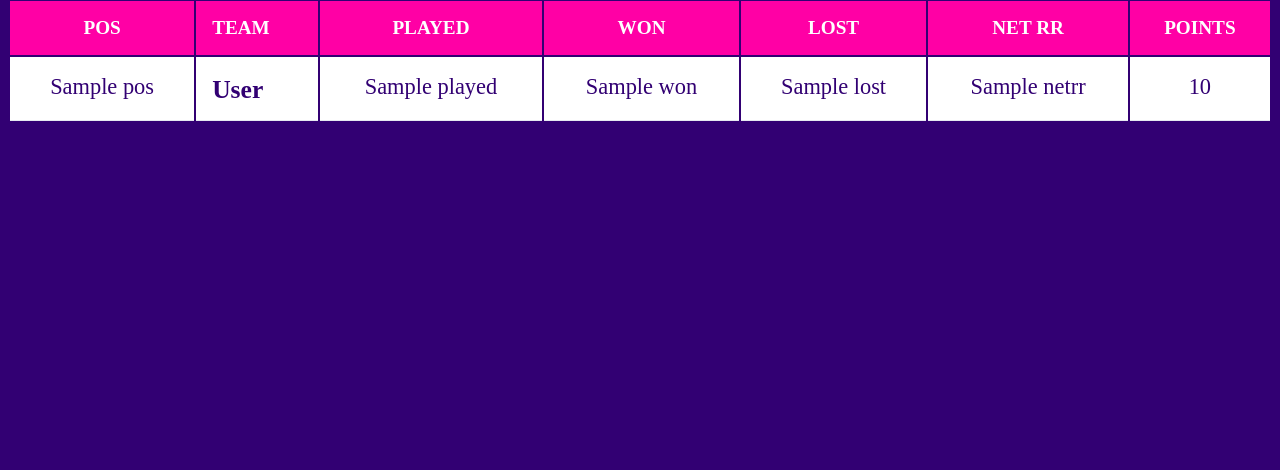
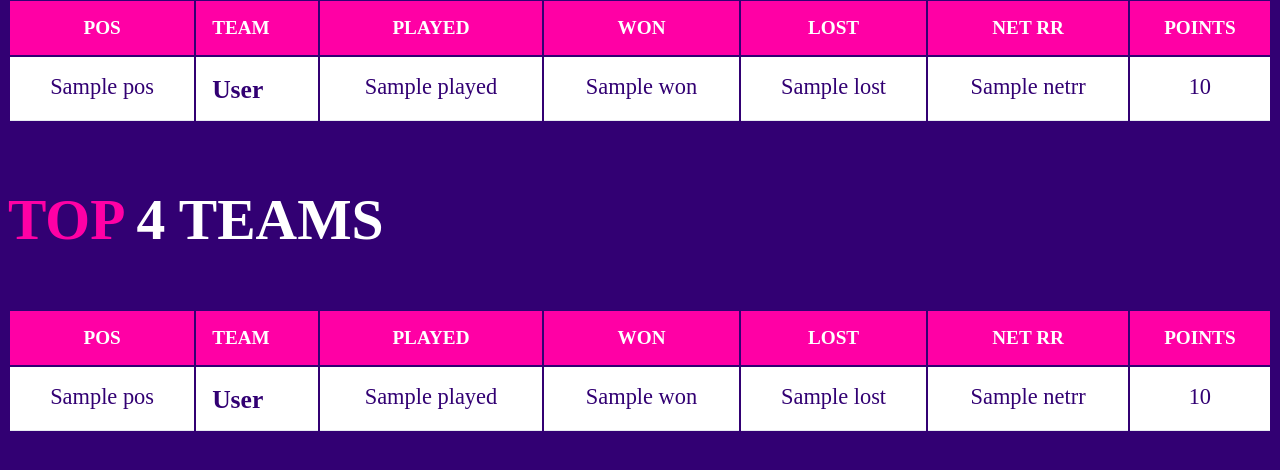
Before and after one commit to IEEE-VIT/Howzat, a Flask app: template templates/standings.html in a window 1280 px wide. Shown: the part 181-651 px from the top of the page. Run offline with Flask 3, Linux system fonts and the light colour scheme; the template is opened without the code that fills it: most values are stand-ins (such as "Sample title", 1, 10 or a date in 2020).

Commit message:
top 4 teams

```diff
--- a/templates/standings.html
+++ b/templates/standings.html
@@ -64,5 +64,51 @@
                         {%endfor%}
                 </tbody>
             </table>
+            <h3 class="standings__subtitle">
+                <span>Top</span> 4 Teams
+            </h3>
+
+            <table class="table">
+                <thead>
+                    <tr class="table-head">
+                        <th class="table-head__cell">Pos</th>
+                        <th class="table-head__cell u-text-left">Team</th>
+                        <th class="table-head__cell u-hide-phablet">Played</th>
+                        <th class="table-head__cell u-show-phablet">PLD</th>
+                        <th class="table-head__cell u-hide-phablet">Won</th>
+                        <th class="table-head__cell u-hide-phablet">Lost</th>
+                        <th class="table-head__cell u-hide-desktop">N/R</th>
+                        <th class="table-head__cell u-hide-desktop">Tied</th>
+                        <th class="table-head__cell u-hide-phablet">Net RR</th>
+                        <th class="table-head__cell u-show-phablet">NRR</th>
+                        <th class="table-head__cell"><span class="u-hide-phablet">Points</span><span class="u-show-phablet">Pts</span></th>
+                    </tr>
+                </thead>
+
+                <tbody>
+                    {%for row in standings[:4]%}
+                        <tr class="table-body ">
+
+                            <td class="table-body__cell table-body__cell--position" span=""> {{ row["pos"] }}
+                                <span class="indicator"></span>
+                            </td>
+                            <td class="table-body__cell table-body__cell--main">
+
+                                <span class="u-hide-phablet table-link-text">{{ row["fullname"] }}</span>
+                                <span class="u-show-phablet">{{ row["shortname"] }}</span>
+                            </td>
+                            <td class="table-body__cell">{{ row["played"] }}</td>
+                            <td class="table-body__cell u-hide-phablet">{{ row["won"] }}</td>
+                            <td class="table-body__cell u-hide-phablet">{{ row["lost"] }}</td>
+
+                            <td class="table-body__cell u-hide-desktop">{{ row["nr"] }}</td>
+                            <td class="table-body__cell u-hide-desktop">{{ row["tied"] }}</td>
+                            <td class="table-body__cell">{{ row["netrr"] }}</td>
+
+                            <td class="table-body__cell table-body__cell--points">{{ row["points"] }}</td>
+                        </tr>
+                    {%endfor%}
+            </tbody>
+            </table>
   </section>
 {% endblock %}
```
Also changed, not shown: instance/database.db.
